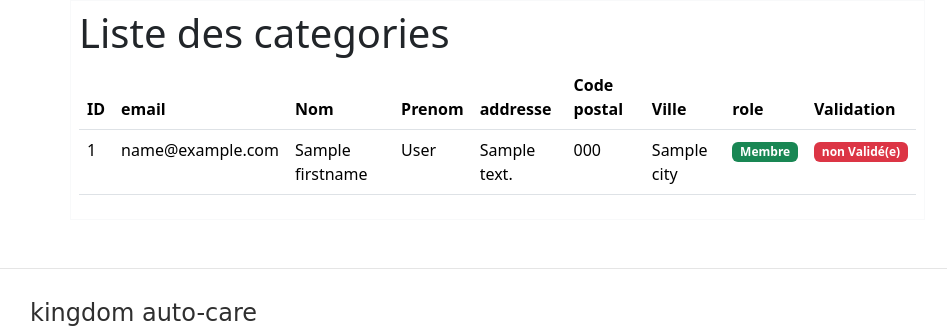
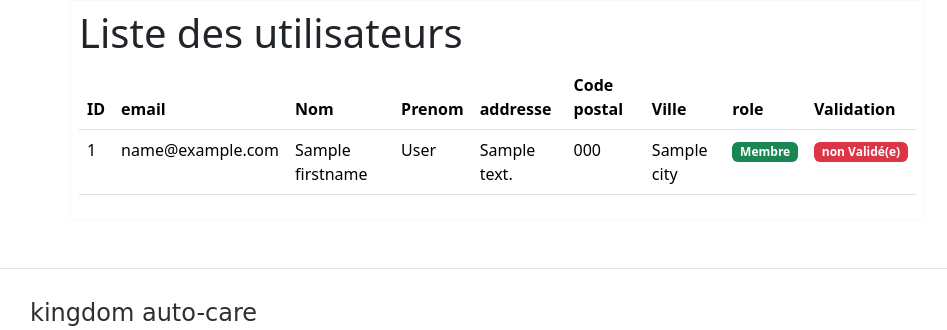
Before and after one commit to yazidsef/kingdom-auto-care, a Symfony app: template templates/admin/users/index.html.twig in a window 1280 px wide. Shown: the part 56-386 px from the top of the page, without its empty margins (0-947 px from the left). Run offline with Twig, Linux system fonts and the light colour scheme; the template is opened without the code that fills it: most values are stand-ins (such as "Sample title", 1, 10 or a date in 2020); some libraries are stand-ins or nearby versions.

Commit message:
correction des fautes d'orthographes

```diff
--- a/templates/admin/products/edit.html.twig
+++ b/templates/admin/products/edit.html.twig
@@ -6,7 +6,7 @@
     <main class="container">
         <section class="row">
             <div class="col">
-                <h1>modifier un produits</h1>
+                <h1>modifier un produit</h1>
                 {{ include('admin/products/_form.html.twig', {'button_text': 'Modifier'}) }}
             </div>
         </section>
--- a/templates/admin/products/index.html.twig
+++ b/templates/admin/products/index.html.twig
@@ -1,7 +1,7 @@
 {% extends "base.html.twig" %}
 
 {% block title %}
-    Liste des categories
+    Liste des utilisateurs
 {% endblock %}
 
 {% block body %}
--- a/templates/admin/users/index.html.twig
+++ b/templates/admin/users/index.html.twig
@@ -7,7 +7,7 @@
         <div class="row">
 
             <main class="col-9 border border-light bg-white p-2">
-                <h1>Liste des categories</h1>
+                <h1>Liste des utilisateurs</h1>
                 <table class="table">
                     <thead>
                         <tr>
--- a/templates/components/_adminnav.html.twig
+++ b/templates/components/_adminnav.html.twig
@@ -7,7 +7,7 @@
         </div>
         <div class="card-body">
             <p><a href="{{path('admin_categories_index')}}">liste des categories</a></p>
-            <p><a href="">Ajouter une category</a></p>
+            <p><a href="">Ajouter une categorie</a></p>
         </div>
     </article>
 
```
